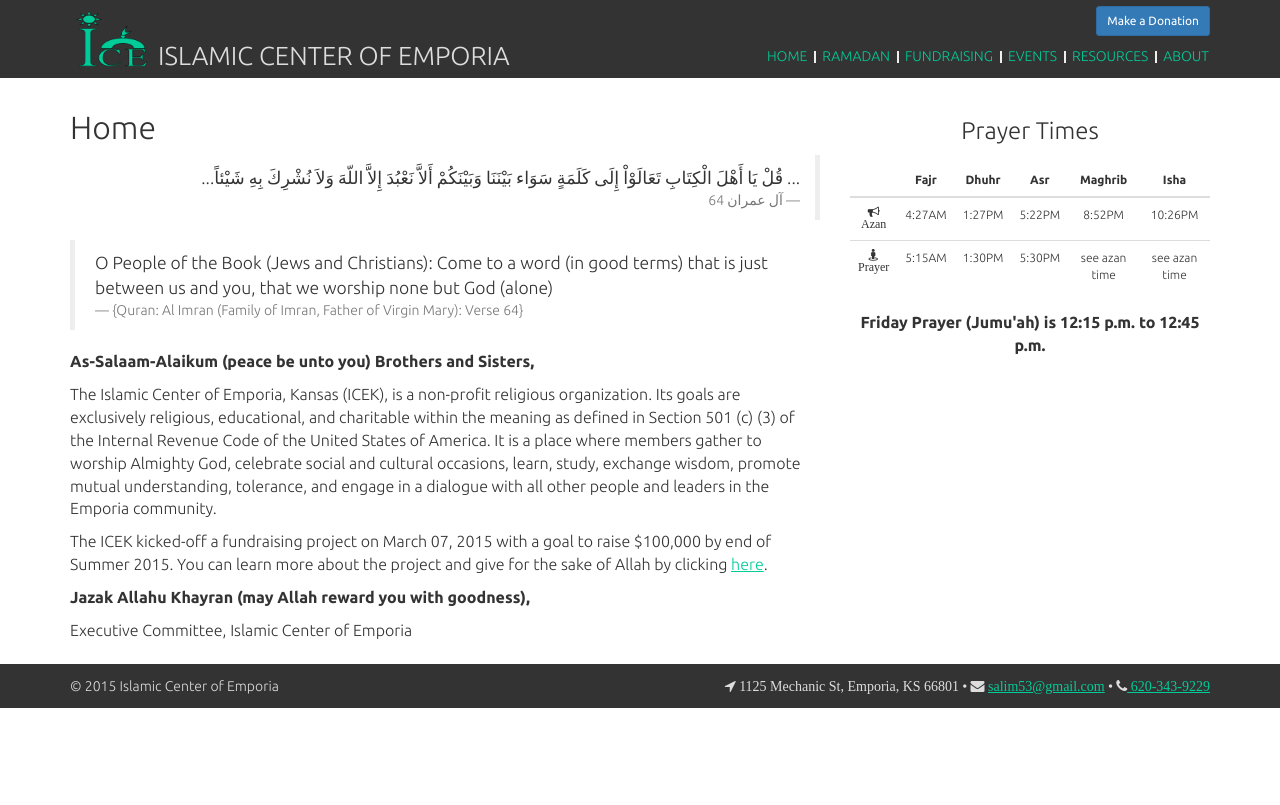
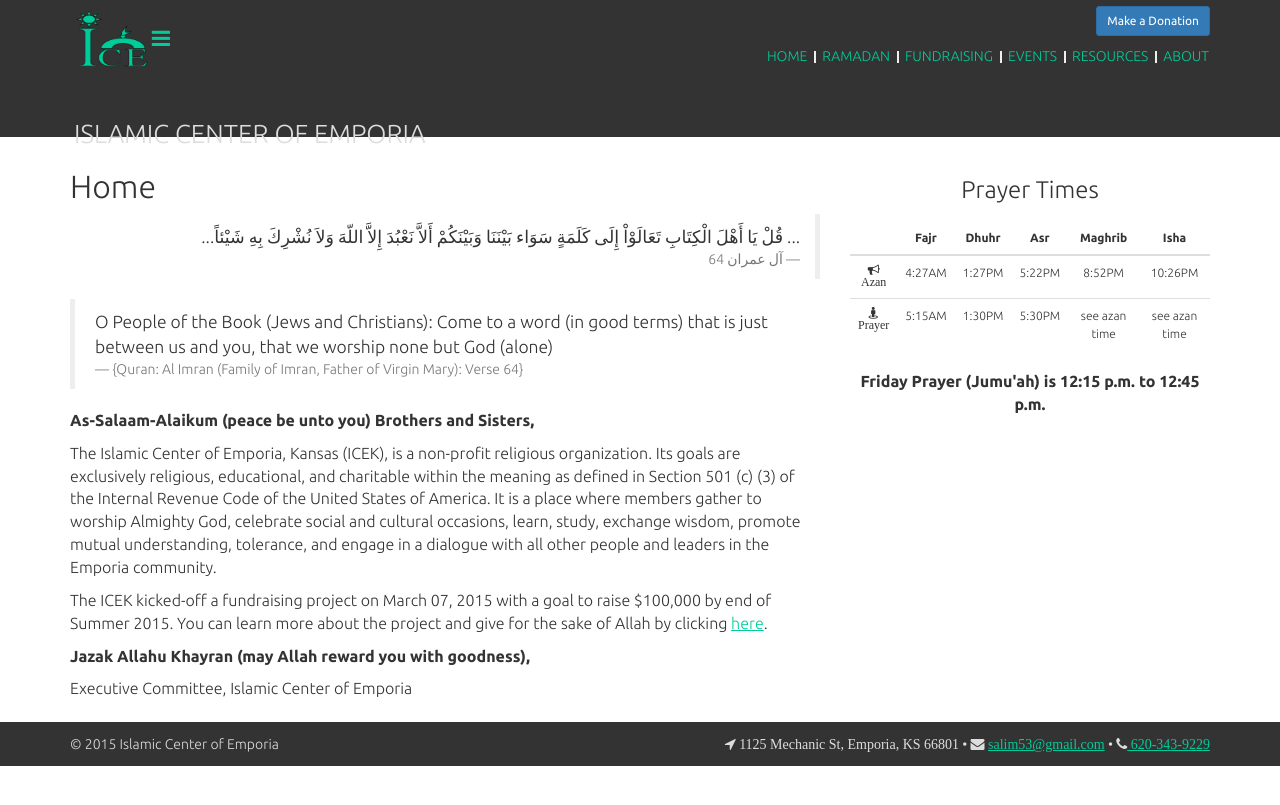
Before and after one commit to fourfridays/fourfridays.github.io, a Jekyll site: the page built from 1-index.html, in a window 1280 px wide. Shown: the top 805 px of the page. Built offline with Jekyll 4.4.1, drawn with Linux system fonts in a browser that asks for light colours; nearby versions of some CDN libraries.

Commit message:
Added scotchpanel.js

```diff
--- a/_includes/footer-scripts.html
+++ b/_includes/footer-scripts.html
@@ -1,2 +1,13 @@
+<div id="scotch-panel">
+  <ul>
+    {% for page in site.pages %}
+      {% if page.title %}
+        <li><a class="page-link" href="{{ page.url | prepend: site.baseurl }}">{{ page.title }}</a></li>
+      {% endif %}
+    {% endfor %}
+  </ul>
+</div>
 <script src="https://ajax.googleapis.com/ajax/libs/jquery/1.11.3/jquery.min.js"></script>
 <script src="https://maxcdn.bootstrapcdn.com/bootstrap/3.3.5/js/bootstrap.min.js"></script>
+<script src="/global/js/scotchPanels.min.js"></script>
+<script src="/global/js/main.js"></script>
--- a/_includes/header.html
+++ b/_includes/header.html
@@ -4,6 +4,7 @@
       <div class="col-xs-12 col-md-5">
         <div class="imgContainer">
           <a href="/" title="Islamic Center of Emporia"><img src="/images/islamiccenterLogo.png" alt="Islamic Center Logo" width="72px"/></a>
+          <a class="toggle-panel" href="#"><i class="fa fa-bars fa-lg"></i></a>
         </div>
         <h1><a href="{{ site.baseurl }}/">{{ site.title }}</a></h1>
       </div>
--- /dev/null
+++ b/global/js/main.js
@@ -0,0 +1,9 @@
+$('#scotch-panel').scotchPanel({
+  containerSelector: 'body',
+  direction: 'right',
+  duration: 300,
+  transition: 'ease',
+  clickSelector: '.toggle-panel',
+  distanceX: '70%',
+  enableEscapeKey: true
+});
```
Also changed, not shown: global/js/scotchPanels.min.js (added).
